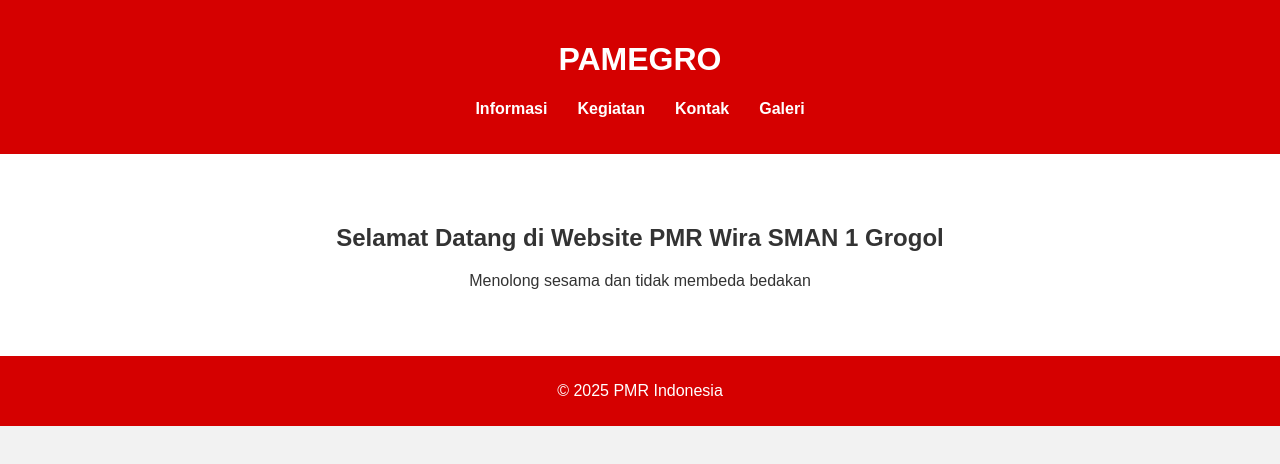
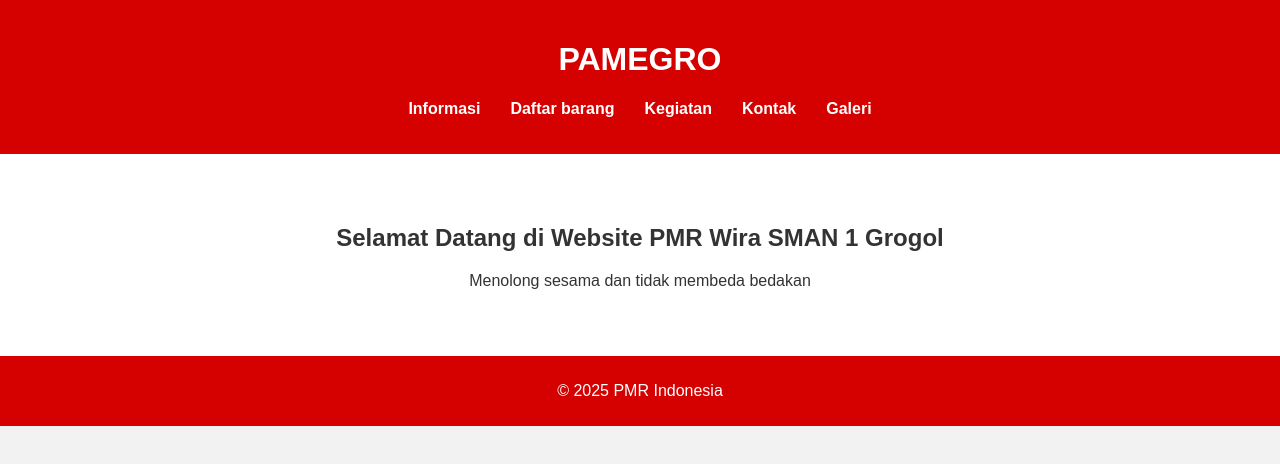
Before and after one commit to Wahyukuy/Last-heart, a plain HTML site: page index.html in a window 1280 px wide. Drawn offline with Linux system fonts and the light colour scheme.

Commit message:
Update index.html

```diff
--- a/index.html
+++ b/index.html
@@ -11,6 +11,7 @@
     <nav>
       <ul>
         <li><a href="informasi.html">Informasi</a></li>
+        <li><a href="daftar barang.html">Daftar barang</a></li>
         <li><a href="kegiatan.html">Kegiatan</a></li>
         <li><a href="kontak.html">Kontak</a></li>
         <li><a href="galeri.html">Galeri</a></li>
```
